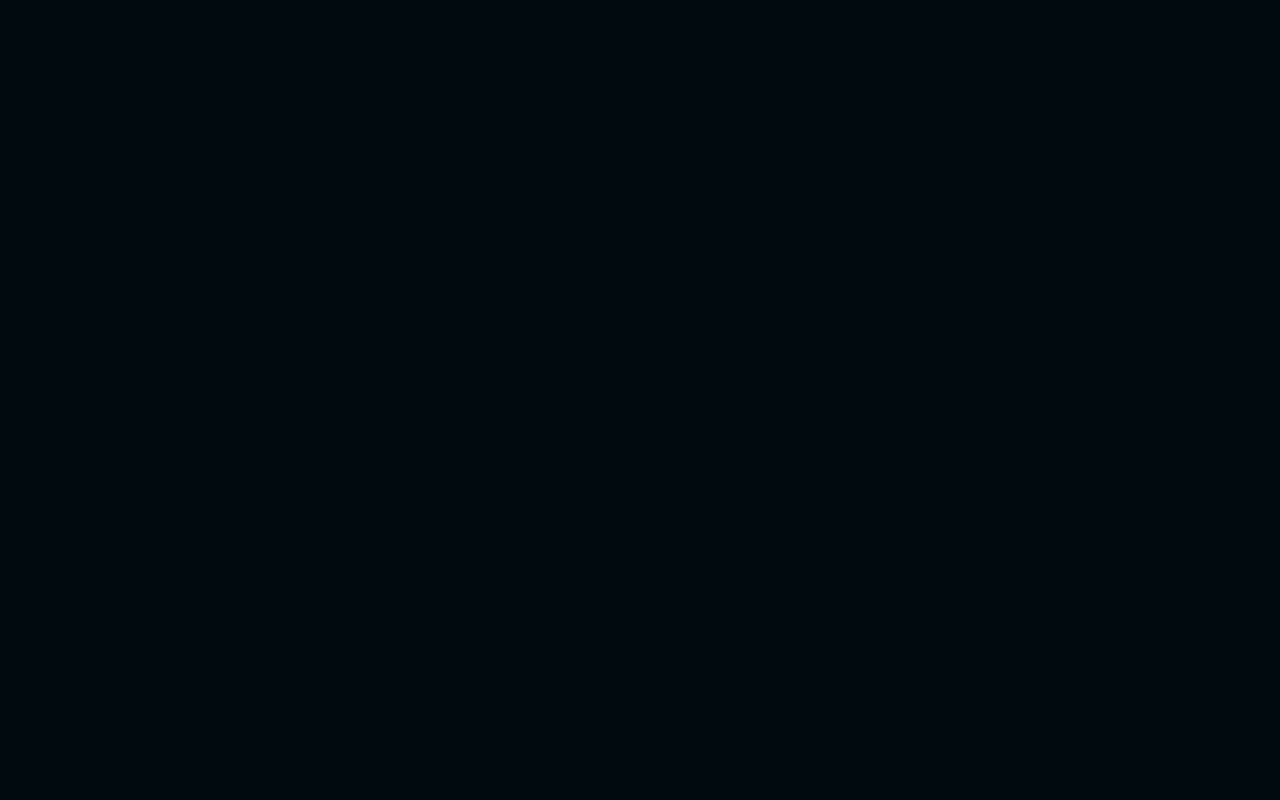
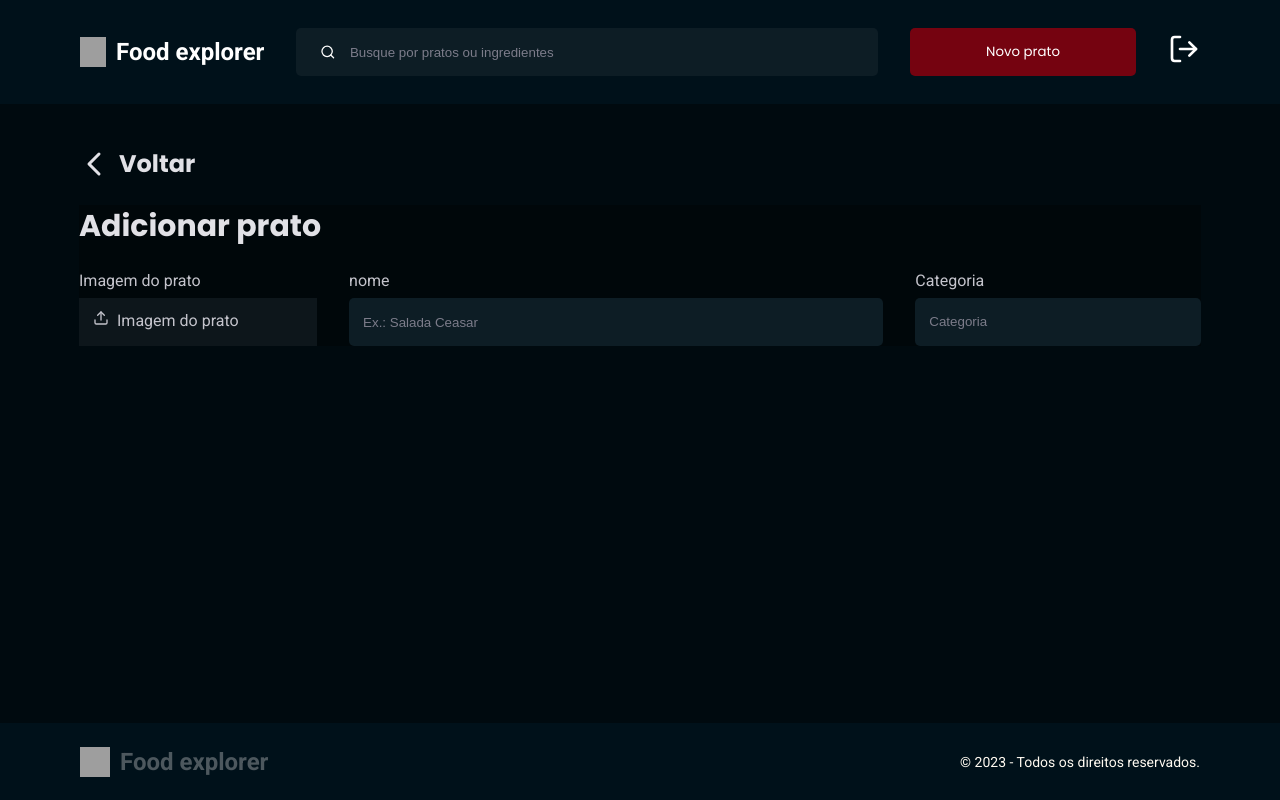
Before and after one commit to VitorTorquato/food-explorer, a React (Vite) app: page /edit in a window 1280 px wide. Before the commit this address had no page. Built offline with nearby package versions, Linux system fonts and the light colour scheme; grey boxes are pictures that could not be loaded.

Commit message:
adddish update

```diff
--- a/src/components/IcludeOrder/index.jsx
+++ b/src/components/IcludeOrder/index.jsx
@@ -31,6 +31,7 @@ export function AddRemoveOrder(){
 
     }
 
+   let isAdm = false;
 
     return(
 
@@ -45,10 +46,13 @@ export function AddRemoveOrder(){
                     />
                 </div>
 
+
                 <div className="IcludeOrderBtn">
-                    <Button
-                    title='incluir'
-                    />
+                {
+
+                    isAdm ? <Button title='incluir'/> : <Button title='Editar prato'/>
+
+                }
                 </div>
         </AddRemoveOrderContainer>
     )
--- a/src/components/dishCard/index.jsx
+++ b/src/components/dishCard/index.jsx
@@ -11,7 +11,7 @@ export function DishCard({dishId,dishImg,dishName,description,price,...rest}){
 
 
 
-    let isAdm = true;
+    let isAdm = false;
 
     return(
         <DishCardContainer
--- a/src/components/header/index.jsx
+++ b/src/components/header/index.jsx
@@ -9,6 +9,7 @@ import {Button} from '../button'
 
 export function Header({children}){
 
+    let isAdm = true;
     return(
          <HeaderContainer>
             <LogoImg>
@@ -19,10 +20,12 @@ export function Header({children}){
                 {children}
             </Search>
             <ButtonContainer>
-            <Button
-                icon={TfiReceipt }
-                title='Pedidos (0)'
-            />
+            {
+                isAdm ? <Button title='Novo prato'/> :  <Button icon={TfiReceipt } title='Pedidos (0)'/>
+
+            }
+
+
 
             </ButtonContainer>
             <LogOut>
--- a/src/components/section/styles.js
+++ b/src/components/section/styles.js
@@ -6,14 +6,14 @@ export const SectionContainer = styled.section`
 
         background-color:${({theme}) => theme.COLORS.DARK_200};
         color: ${({theme}) => theme.COLORS.LIGHT_300};
-        padding: 3.2rem 0;
+        margin: 2.4rem 0;
 
 
-        margin-top: 6.4rem;
+
 
 
         >h2{
-                margin-bottom:3.2rem ;
+                margin-bottom: 2.4rem;
                 font-family: 'Poppins' , sans-serif;
                 font-size: 3rem;
                 line-height: 1.4;
--- a/src/pages/Home/index.jsx
+++ b/src/pages/Home/index.jsx
@@ -79,7 +79,7 @@ export function Home(){
         category: 'desert',
         ID:8,
         dishImg:prune,
-        dishName:'Spaguetti Gambe',
+        dishName:'Prugna pie',
         description:'Torta de amaixa com massa amanteigada, povilho e acucar',
         price:'R$ 20,99'
     },
@@ -87,7 +87,7 @@ export function Home(){
         category: 'desert',
         ID:8,
         dishImg:prune,
-        dishName:'Spaguetti Gambe',
+        dishName:'Prugna pie',
         description:'Torta de amaixa com massa amanteigada, povilho e acucar',
         price:'R$ 20,99'
     },
--- /dev/null
+++ b/src/pages/addDish/index.jsx
@@ -0,0 +1,90 @@
+import {AddDishContainer ,Form ,FileInput,UploadButton,InputWrapper} from './styles'
+
+import { FiSearch , FiUpload  } from "react-icons/fi";
+import { PiCaretLeftBold } from "react-icons/pi";
+
+
+
+import {Header} from '../../components/header'
+import {Footer} from '../../components/footer'
+import {TextButton} from '../../components/textButton'
+import {Section} from '../../components/section'
+import {Input} from '../../components/input'
+
+
+export function AddDish(){
+    return(
+        <AddDishContainer>
+        <Header>
+        <FiSearch/>
+    <input type="text"
+        placeholder="Busque por pratos ou ingredientes"
+    />
+
+    </Header>
+
+    <main>
+    <TextButton
+             title='Voltar'
+             icon={PiCaretLeftBold}
+            />
+    <Section
+        title='Adicionar prato'
+    >
+
+     <Form>
+        <InputWrapper className='Img-imput-wrapper'>
+
+        <label htmlFor="Dish-img">Imagem do prato</label>
+        <FileInput id="Dish-img" type="file" />
+        <UploadButton  htmlFor="Dish-img">
+            <FiUpload/>
+            Imagem do prato
+        </UploadButton>
+
+        </InputWrapper>
+
+        <InputWrapper>
+
+        <label htmlFor="dish-name">nome</label>
+        <Input
+        id='dish-name'
+        placeholder='Ex.: Salada Ceasar'
+        type='text'
+        />
+
+
+        </InputWrapper>
+
+        <InputWrapper className='catergory-input-wrapper'>
+
+        <label htmlFor="dish-category">Categoria</label>
+        <Input
+        id='dish-category'
+        placeholder='Categoria'
+        list='category-list'
+        />
+         <datalist id="category-list">
+            <option value="Refeição"/>
+            <option value="Sobremesa"/>
+            <option value="Bebida"/>
+        </datalist>
+
+
+        </InputWrapper>
+
+
+     </Form>
+    </Section>
+
+
+
+
+
+    </main>
+
+    <footer><Footer/></footer>
+    </AddDishContainer>
+
+    )
+}
--- /dev/null
+++ b/src/pages/addDish/styles.js
@@ -0,0 +1,100 @@
+import styled from "styled-components";
+import theme from '../../styles/theme'
+
+export const AddDishContainer = styled.div`
+
+
+width: 100%;
+        height: 100vh;
+
+
+
+        display: grid;
+        grid-template-rows: 104px auto 77px;
+
+        grid-template-areas:
+        "header"
+        "content"
+        "footer";
+
+        overflow: auto;
+
+
+        > main{
+                grid-area: content;
+
+                width: 100%;
+                max-width: 1122px;
+                margin: 4.2rem auto 15.5rem;
+
+        }
+
+        >footer{
+                grid-area: footer;
+        }
+
+
+`
+export const Form = styled.form`
+        display: flex;
+
+        gap: 3.2rem;
+
+        .Img-imput-wrapper{
+                width: 50rem;
+        }
+
+        .catergory-input-wrapper{
+                width: 60rem;
+        }
+
+`;
+
+export const FileInput = styled.input`
+  display: none;
+
+`;
+
+export const UploadButton = styled.label`
+            width: 100%;
+            height: 4.8rem;
+
+
+            padding: 1.2rem 1.4rem;
+
+            background-color:${theme.COLORS.DARK_800};
+            border: 0;
+
+            color: ${theme.COLORS.LIGHT_100};
+
+            &::placeholder{
+                color: ${theme.COLORS.LIGHT_500};
+            }
+
+
+
+  svg {
+        margin-right: 8px;
+  }
+`;
+
+export const InputWrapper = styled.div`
+    width: 100%;
+    display: flex;
+    flex-direction: column;
+    gap: 8px;
+
+
+    > label{
+        font-size: 1.6;
+        color: ${theme.COLORS.LIGHT_400};
+    }
+
+
+
+
+
+
+
+
+`;
--- /dev/null
+++ b/src/routes/adm.routes.jsx
@@ -0,0 +1,19 @@
+import { Routes , Route } from 'react-router-dom'
+
+
+import { Home } from '../pages/Home'
+import { Details } from '../pages/details'
+import { AddDish } from '../pages/addDish'
+
+
+export function AdmRoutes(){
+
+    return(
+        <Routes>
+            <Route path='/' element={<Home/>}/>
+            <Route path='/details' element={<Details/>}/>
+            <Route path='/edit' element={<AddDish/>}/>
+
+        </Routes>
+    )
+}
--- a/src/routes/index.jsx
+++ b/src/routes/index.jsx
@@ -1,14 +1,15 @@
 import { BrowserRouter } from "react-router-dom";
 
 //import { AuthRoutes } from "./auth.routes";
-import { UserRoutes } from "./user.routes";
+//import { UserRoutes } from "./user.routes";
+import { AdmRoutes } from "./adm.routes";
 
 
 export function Routes(){
 
     return(
         <BrowserRouter>
-            <UserRoutes/>
+            <AdmRoutes/>
         </BrowserRouter>
     )
 
```
